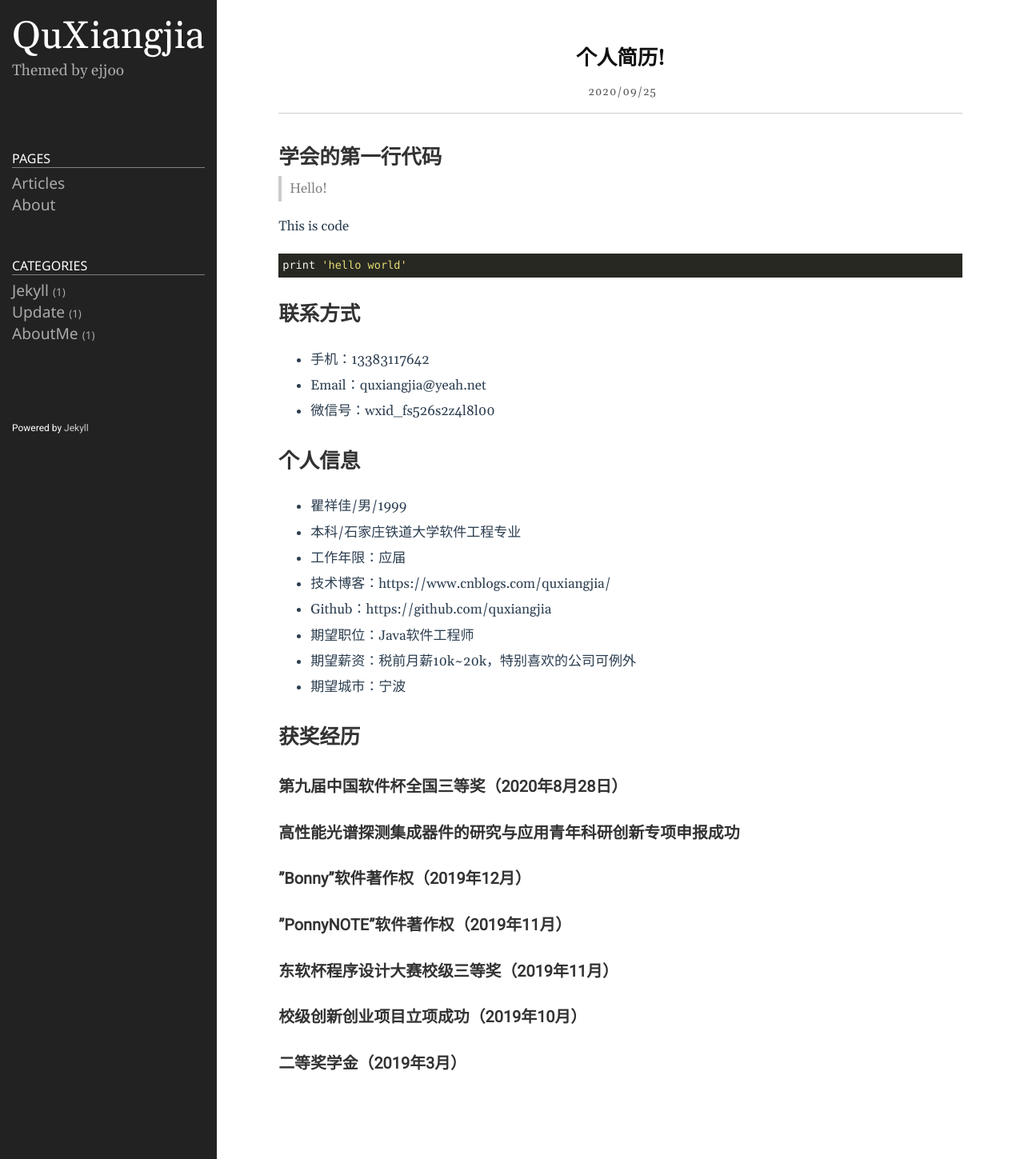
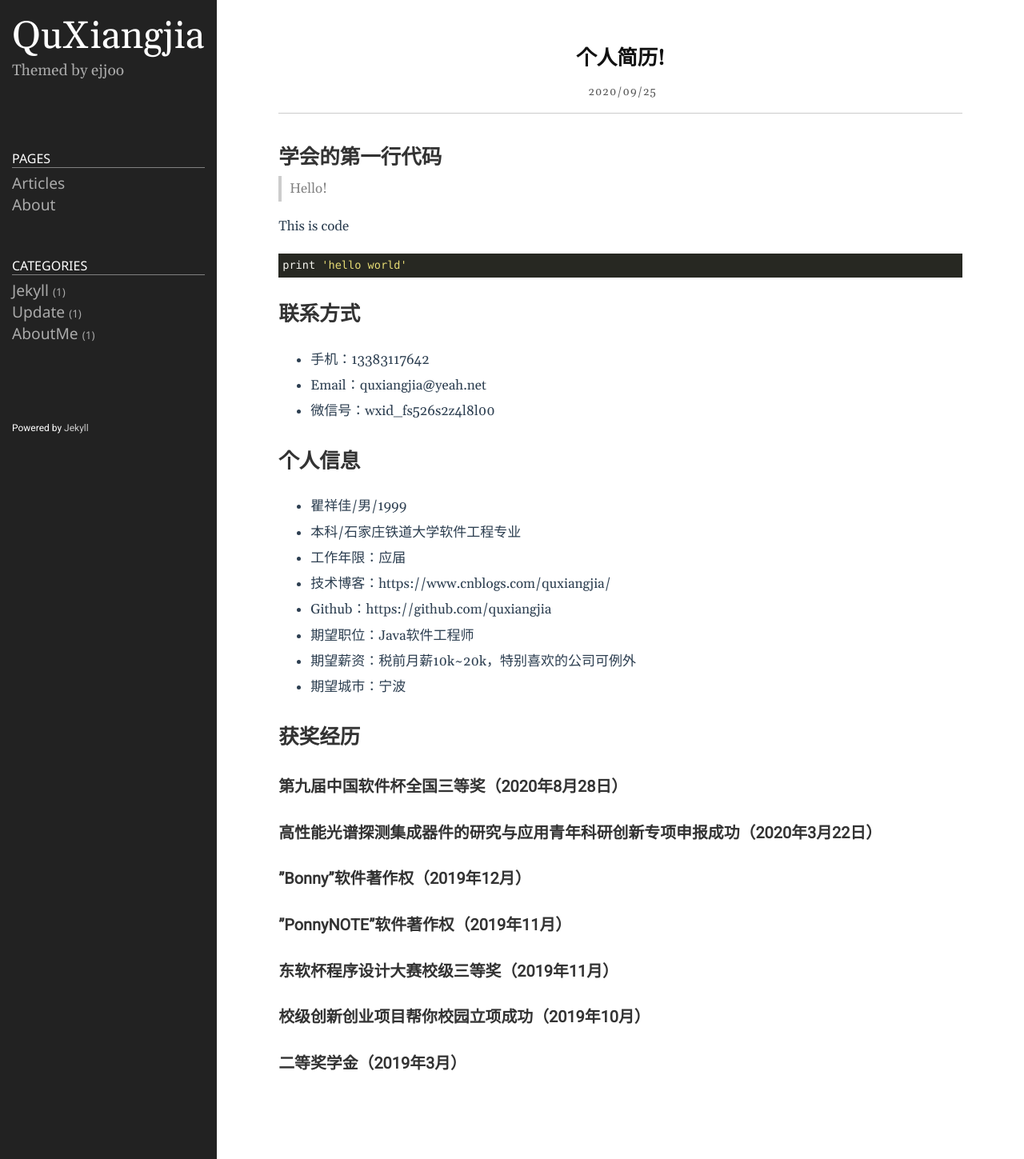
Before and after one commit to quxiangjia/quxiangjia.github.io, a Jekyll site: the page built from _posts/2020-01-02-post1.markdown, in a window 1280 px wide. Shown: the whole page at 80% size. Built offline with Jekyll 4.4.1, drawn with Linux system fonts in a browser that asks for light colours.

Commit message:
修改文件: _posts/2020-01-02-post1.markdown

```diff
--- a/_posts/2020-01-02-post1.markdown
+++ b/_posts/2020-01-02-post1.markdown
@@ -38,7 +38,7 @@ print 'hello world'
 
 ### 第九届中国软件杯全国三等奖（2020年8月28日）
 
-### 高性能光谱探测集成器件的研究与应用青年科研创新专项申报成功
+### 高性能光谱探测集成器件的研究与应用青年科研创新专项申报成功（2020年3月22日）
 
 ### ”Bonny”软件著作权（2019年12月）
 
@@ -46,6 +46,6 @@ print 'hello world'
 
 ### 东软杯程序设计大赛校级三等奖（2019年11月）
 
-### 校级创新创业项目立项成功（2019年10月）
+### 校级创新创业项目帮你校园立项成功（2019年10月）
 
 ### 二等奖学金（2019年3月）
```
